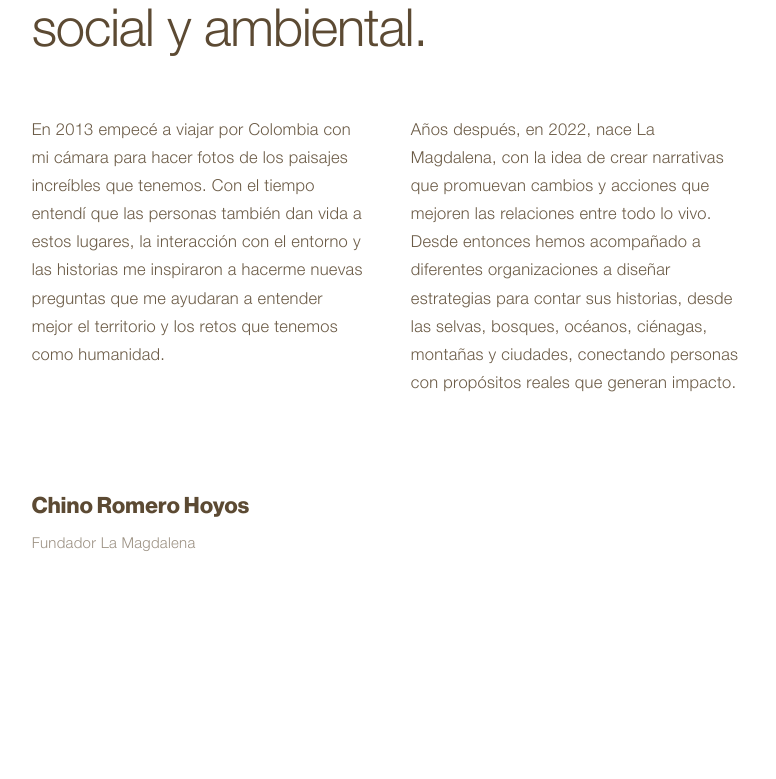
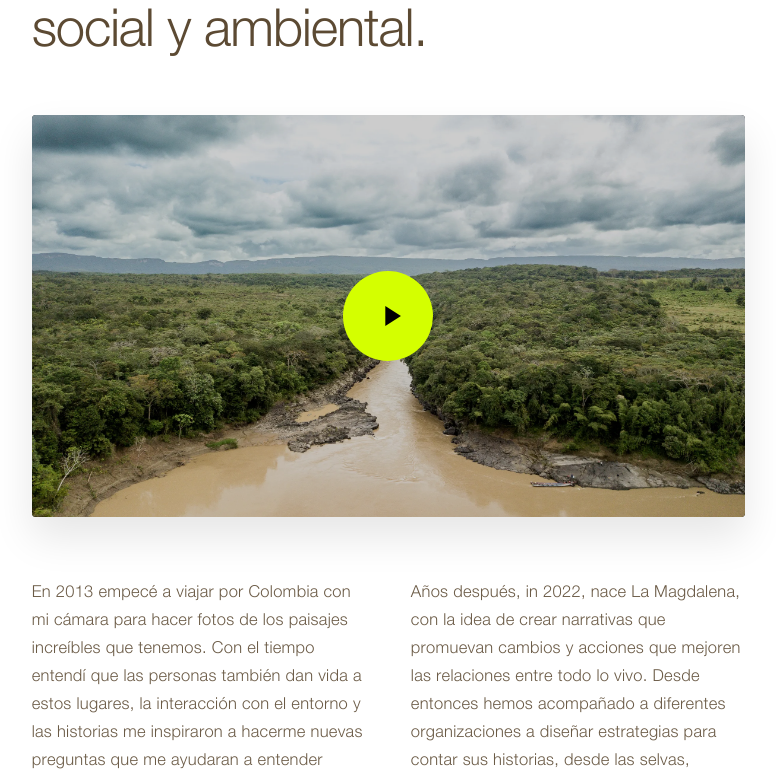
Before and after one commit to donchelo/www.lamagdalena.com, a React (Vite) app: page /somos in a window 1280 px wide. Shown: the part 1098-1877 px from the top of the page, without its empty margins (475-1251 px from the left). Before the commit the page ends 1834 px from the top, so only its background shows below. Built offline with nearby package versions, Linux system fonts and the light colour scheme.

Commit message:
feat: Add a new `VideoPlayer` component and integrate it into the `AboutSection`.

```diff
--- /dev/null
+++ b/src/components/molecules/VideoPlayer.css
@@ -0,0 +1,103 @@
+.video-player-wrapper {
+    position: relative;
+    width: 100%;
+    border-radius: 4px;
+    overflow: hidden;
+    box-shadow: 0 20px 40px rgba(0, 0, 0, 0.1);
+    background-color: #000;
+}
+
+.video-thumbnail-container {
+    position: relative;
+    width: 100%;
+    aspect-ratio: 16 / 9;
+    cursor: pointer;
+    overflow: hidden;
+}
+
+.video-thumbnail {
+    width: 100%;
+    height: 100%;
+    object-fit: cover;
+    transition: transform 0.8s cubic-bezier(0.2, 0, 0.2, 1);
+}
+
+.video-thumbnail-container:hover .video-thumbnail {
+    transform: scale(1.05);
+}
+
+.video-overlay {
+    position: absolute;
+    top: 0;
+    left: 0;
+    width: 100%;
+    height: 100%;
+    background: rgba(0, 0, 0, 0.2);
+    display: flex;
+    align-items: center;
+    justify-content: center;
+    transition: background 0.3s ease;
+}
+
+.video-thumbnail-container:hover .video-overlay {
+    background: rgba(0, 0, 0, 0.3);
+}
+
+.play-button {
+    width: clamp(60px, 10vw, 90px);
+    height: clamp(60px, 10vw, 90px);
+    background-color: var(--accent-lime);
+    color: #000;
+    border-radius: 50%;
+    display: flex;
+    align-items: center;
+    justify-content: center;
+    transition: transform 0.3s cubic-bezier(0.175, 0.885, 0.32, 1.275), box-shadow 0.3s ease;
+    padding-left: 5px;
+    box-shadow: 0 0 0 0 rgba(238, 241, 81, 0.4);
+    animation: pulse 2s infinite;
+}
+
+.play-button svg {
+    width: 40%;
+    height: 40%;
+}
+
+.video-thumbnail-container:hover .play-button {
+    transform: scale(1.15);
+    box-shadow: 0 0 0 20px rgba(238, 241, 81, 0);
+}
+
+@keyframes pulse {
+    0% {
+        box-shadow: 0 0 0 0 rgba(238, 241, 81, 0.4);
+    }
+
+    70% {
+        box-shadow: 0 0 0 20px rgba(238, 241, 81, 0);
+    }
+
+    100% {
+        box-shadow: 0 0 0 0 rgba(238, 241, 81, 0);
+    }
+}
+
+.video-iframe-container {
+    position: relative;
+    width: 100%;
+    aspect-ratio: 16 / 9;
+}
+
+.video-iframe-container iframe {
+    position: absolute;
+    top: 0;
+    left: 0;
+    width: 100%;
+    height: 100%;
+}
+
+@media (max-width: 768px) {
+    .video-player-wrapper {
+        margin-top: 2rem;
+    }
+}
--- /dev/null
+++ b/src/components/molecules/VideoPlayer.jsx
@@ -0,0 +1,39 @@
+import React, { useState } from 'react';
+import './VideoPlayer.css';
+
+const VideoPlayer = ({ videoId, thumbnail, altText }) => {
+    const [isPlaying, setIsPlaying] = useState(false);
+
+    const handlePlay = () => {
+        setIsPlaying(true);
+    };
+
+    return (
+        <div className={`video-player-wrapper ${isPlaying ? 'is-playing' : ''}`}>
+            {!isPlaying ? (
+                <div className="video-thumbnail-container" onClick={handlePlay}>
+                    <img src={thumbnail} alt={altText || "Video thumbnail"} className="video-thumbnail" />
+                    <div className="video-overlay">
+                        <button className="play-button" aria-label="Reproducir video">
+                            <svg viewBox="0 0 24 24" fill="currentColor">
+                                <path d="M8 5v14l11-7z" />
+                            </svg>
+                        </button>
+                    </div>
+                </div>
+            ) : (
+                <div className="video-iframe-container">
+                    <iframe
+                        src={`https://www.youtube.com/embed/${videoId}?autoplay=1&rel=0`}
+                        title="YouTube video player"
+                        frameBorder="0"
+                        allow="accelerometer; autoplay; clipboard-write; encrypted-media; gyroscope; picture-in-picture; web-share"
+                        allowFullScreen
+                    ></iframe>
+                </div>
+            )}
+        </div>
+    );
+};
+
+export default VideoPlayer;
--- a/src/components/organisms/AboutSection.jsx
+++ b/src/components/organisms/AboutSection.jsx
@@ -1,6 +1,8 @@
 import React from 'react'
 import Heading from '../atoms/Heading'
 import Text from '../atoms/Text'
+import VideoPlayer from '../molecules/VideoPlayer'
+import videoThumbnail from '../../assets/hero/DJI_0178.webp'
 
 const AboutSection = () => {
     return (
@@ -15,12 +17,21 @@ const AboutSection = () => {
                             <Text variant="lead" className="editorial-lead">
                                 Un estudio de storytelling, enfocado en temas de impacto social y ambiental.
                             </Text>
+
+                            <div className="about-video-container" style={{ marginBottom: '4rem' }}>
+                                <VideoPlayer
+                                    videoId="wxKvSy6-2uM"
+                                    thumbnail={videoThumbnail}
+                                    altText="La Magdalena - Showreel"
+                                />
+                            </div>
+
                             <div className="about-body-columns">
                                 <Text>
                                     En 2013 empecé a viajar por Colombia con mi cámara para hacer fotos de los paisajes increíbles que tenemos. Con el tiempo entendí que las personas también dan vida a estos lugares, la interacción con el entorno y las historias me inspiraron a hacerme nuevas preguntas que me ayudaran a entender mejor el territorio y los retos que tenemos como humanidad.
                                 </Text>
                                 <Text>
-                                    Años después, en 2022, nace La Magdalena, con la idea de crear narrativas que promuevan cambios y acciones que mejoren las relaciones entre todo lo vivo. Desde entonces hemos acompañado a diferentes organizaciones a diseñar estrategias para contar sus historias, desde las selvas, bosques, océanos, ciénagas, montañas y ciudades, conectando personas con propósitos reales que generan impacto.
+                                    Años después, in 2022, nace La Magdalena, con la idea de crear narrativas que promuevan cambios y acciones que mejoren las relaciones entre todo lo vivo. Desde entonces hemos acompañado a diferentes organizaciones a diseñar estrategias para contar sus historias, desde las selvas, bosques, océanos, ciénagas, montañas y ciudades, conectando personas con propósitos reales que generan impacto.
                                 </Text>
                             </div>
 
```
